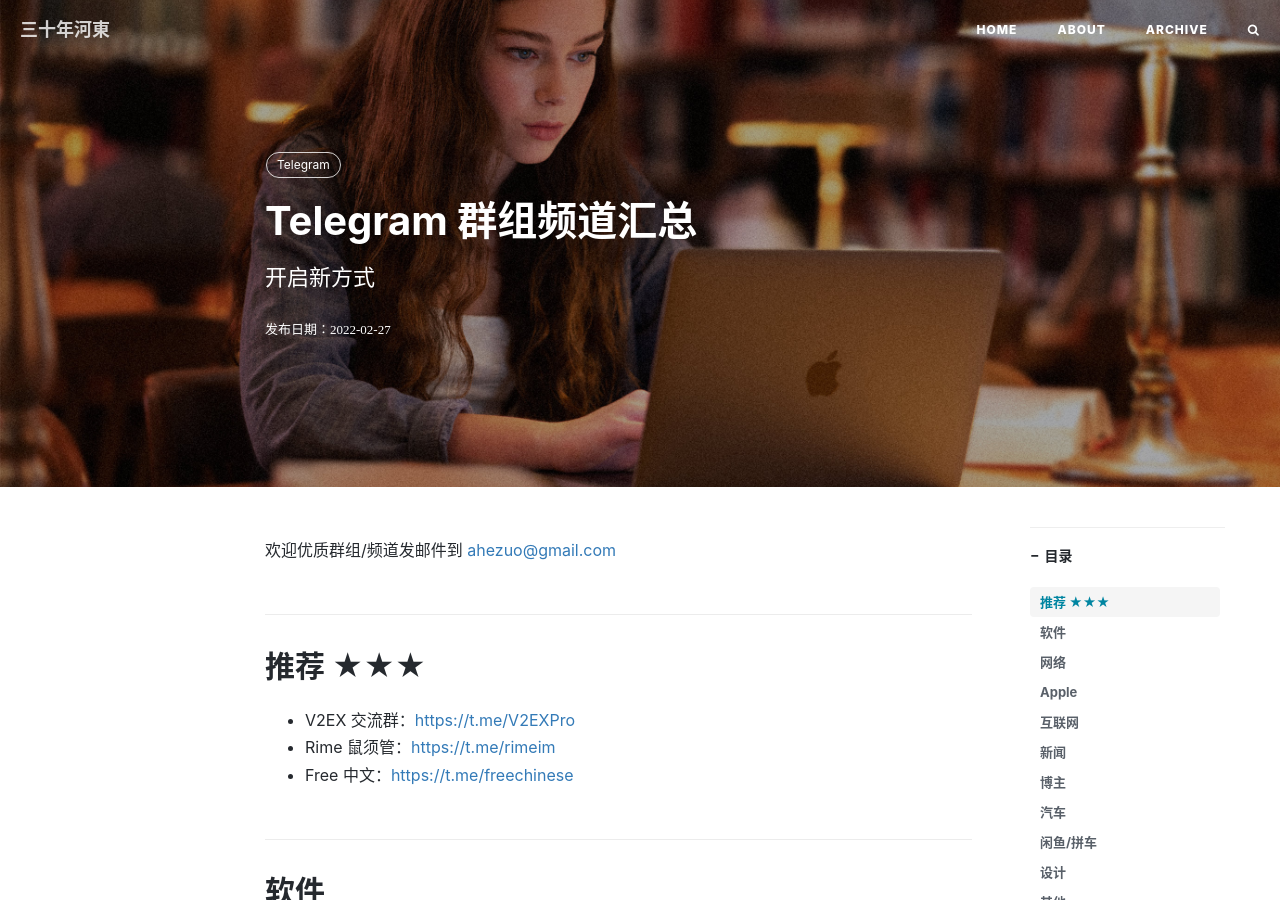
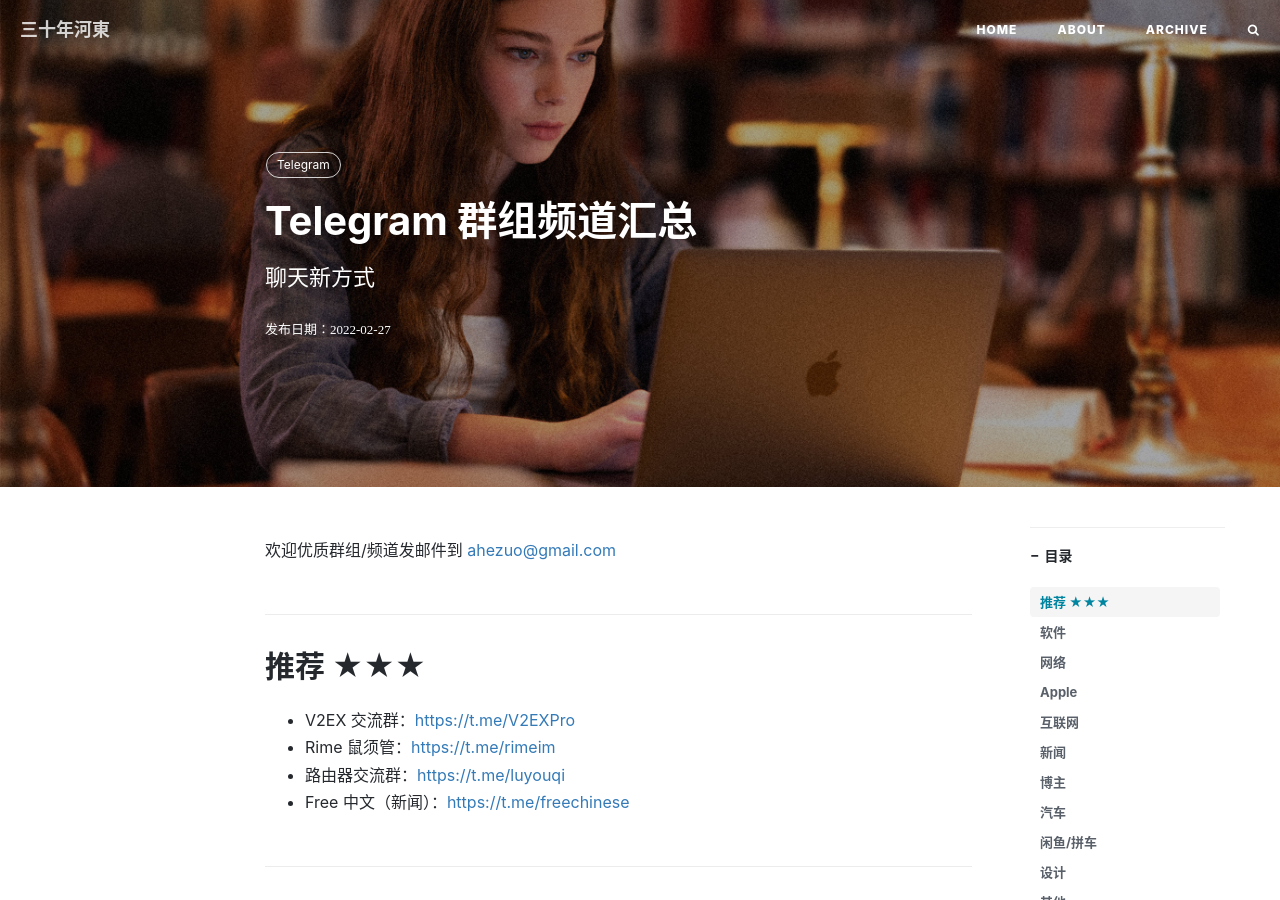
Before and after one commit to ssnhd/ssnhd.github.io, a Jekyll site: the page built from _posts/2022-2-27-Telegram.md, in a window 1280 px wide and 900 px high. Built offline with Jekyll 4.4.1, drawn with Linux system fonts in a browser that asks for light colours; nearby versions of some CDN libraries; comment, search, counter and statistics services are not loaded.

Commit message:
Update 2022-2-27-Telegram.md

```diff
--- a/_posts/2022-2-27-Telegram.md
+++ b/_posts/2022-2-27-Telegram.md
@@ -1,7 +1,7 @@
 ---
 layout: post
 title: Telegram 群组频道汇总
-subtitle: 开启新方式
+subtitle: 聊天新方式
 date: 2022-2-27
 author: 河東
 header-img: img/post-bg-mac.jpeg
@@ -16,7 +16,8 @@ tags:
 ## 推荐 ★★★
 - V2EX 交流群：<https://t.me/V2EXPro>
 - Rime 鼠须管：<https://t.me/rimeim>
-- Free 中文：<https://t.me/freechinese>
+- 路由器交流群：<https://t.me/luyouqi>
+- Free 中文（新闻）：<https://t.me/freechinese>
 
 
 
```
